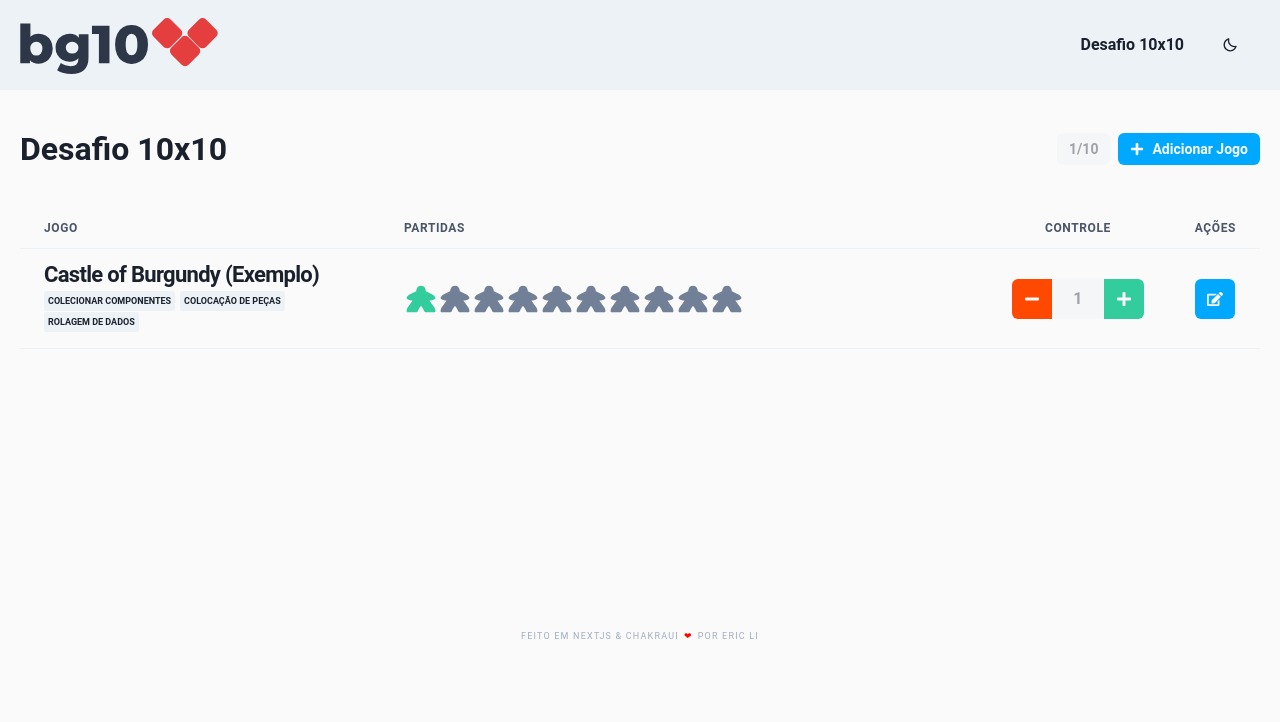
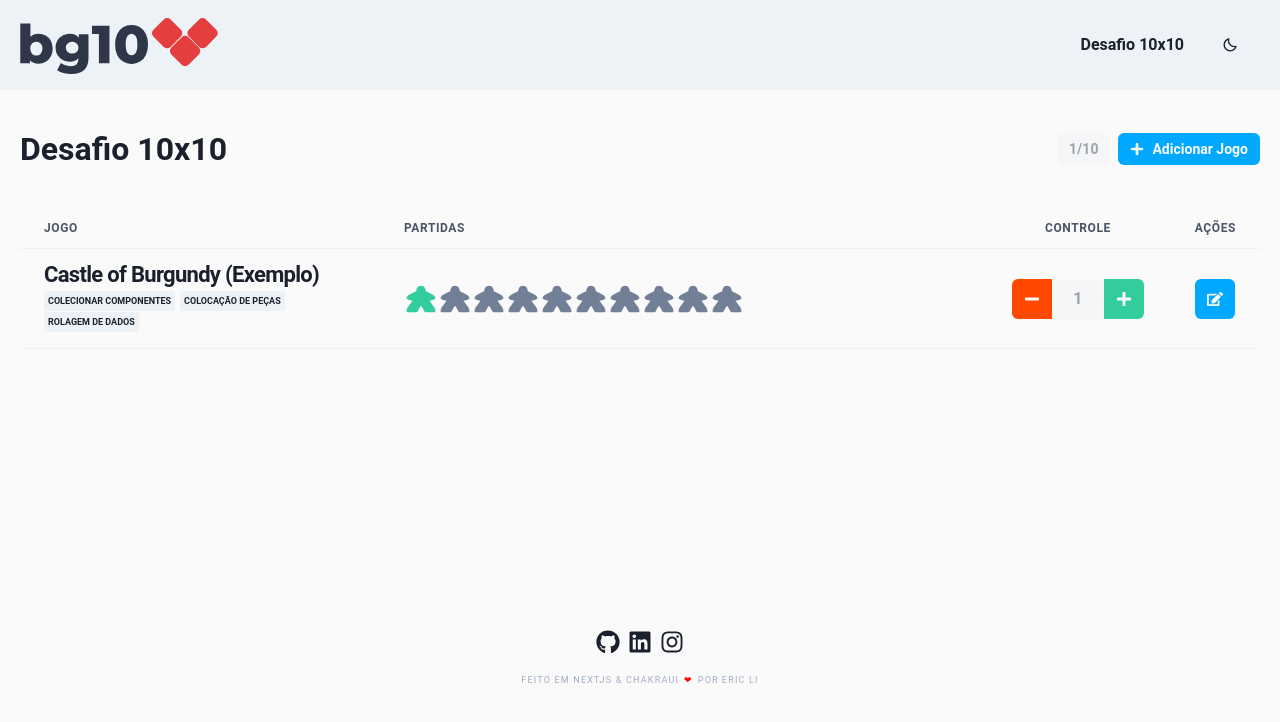
Before and after one commit to ericut/jogaboardgame, a Next.js app: page / in a window 1280 px wide. Shown: the top 722 px of the page. Built offline with nearby package versions, Linux system fonts and the light colour scheme.

Commit message:
footer: redes sociais adicionadas

```diff
--- a/src/components/Footer/Footer.tsx
+++ b/src/components/Footer/Footer.tsx
@@ -1,8 +1,38 @@
-import { Text, Flex } from "@chakra-ui/react";
+import { Text, Flex, Icon, HStack } from "@chakra-ui/react";
+import { FaGithub, FaLinkedin, FaInstagram } from "react-icons/fa";
 
 const Footer = () => {
+  const redesSociais = [
+    {
+      nome: "GitHub",
+      link: "https://github.com/ericut/",
+      icone: <FaGithub />,
+    },
+    {
+      nome: "LinkedIn",
+      link: "https://www.linkedin.com/in/ericfrankli/",
+      icone: <FaLinkedin />,
+    },
+    {
+      nome: "Instagram",
+      link: "https://www.instagram.com/ericfrankli/",
+      icone: <FaInstagram />,
+    },
+  ];
+
   return (
-    <Flex as="footer" justifyContent="center" p="40px 20px">
+    <Flex as="footer" alignItems="center" flexDirection="column" p="40px 20px">
+      <Flex>
+        <HStack pb="20px">
+          {redesSociais.map((item) => {
+            return (
+              <a className="socialIcons" href={item.link} target="_blank">
+                <Text fontSize="24px">{item.icone}</Text>
+              </a>
+            );
+          })}
+        </HStack>
+      </Flex>
       <Flex
         fontSize="9px"
         letterSpacing="1.2px"
@@ -13,7 +43,14 @@ const Footer = () => {
         <Text color="red" p="0 5px">
           ❤
         </Text>
-        por Eric Li
+        <Text pr="3px">por</Text>
+        <a
+          className="socialIcons"
+          href="https://github.com/ericut/boardgame10"
+          target="_blank"
+        >
+          Eric Li
+        </a>
       </Flex>
     </Flex>
   );
--- a/src/theme/styles.ts
+++ b/src/theme/styles.ts
@@ -5,6 +5,12 @@ const styles = {
         textDecoration: "underline",
       },
     },
+    ".socialIcons": {
+      transition: "0.5s all",
+      _hover: {
+        color: "blue.500",
+      },
+    },
   },
 };
 
```
